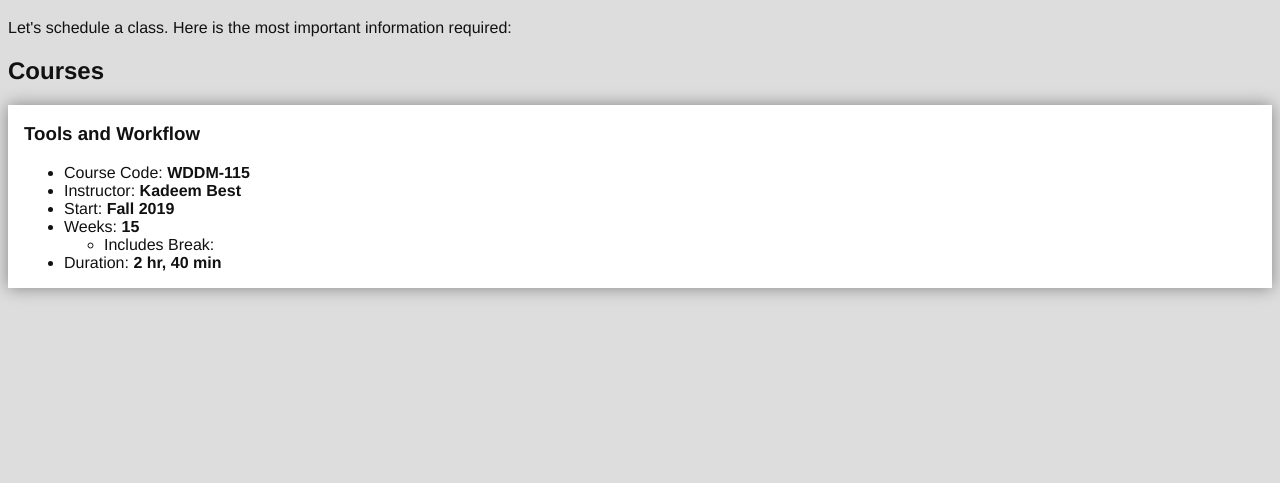
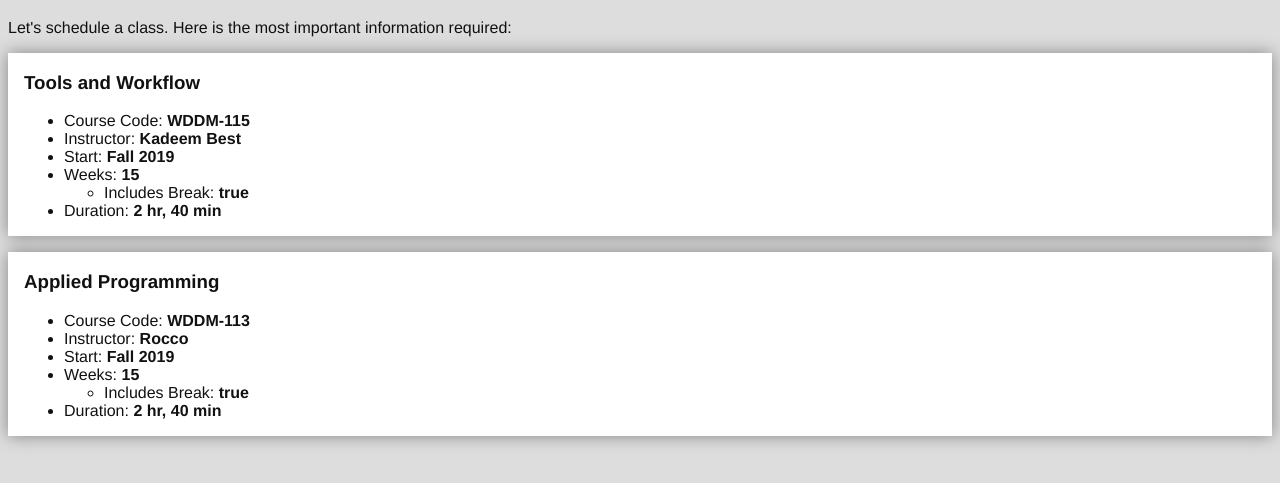
Before and after one commit to kunal-93/schedulerApp, a plain HTML site: page index.html in a window 1280 px wide. Shown: the part 61-544 px from the top of the page. Drawn offline with Linux system fonts and the light colour scheme.

Commit message:
completed project using map and join

```diff
--- a/css/index.css
+++ b/css/index.css
@@ -9,4 +9,5 @@ body {
   padding: 0 1em;
   overflow: hidden;
   box-shadow: 0 0 1em rgba(0,0,0,0.4);
+  margin: 1em 0;
 }
--- a/index.html
+++ b/index.html
@@ -14,7 +14,7 @@
       <p>Let's schedule a class. Here is the most important information required:</p>
     </header>
 
-    <main>
+    <main id="courses">
       <h2>Courses</h2>
       <article class="course">
         <h3 id="name"></h3>
--- a/js/index.js
+++ b/js/index.js
@@ -46,3 +46,25 @@ function getDurationFromMinutes(minutes) {
 
 setCourseHTML(allCourses[0]);
 // setCourseHTML(allCourses[1]);
+
+function getCourseAsHtmlString(course){
+  return `
+  <article class="course">
+  <h3>${course.name}</h3>
+  <ul>
+    <li>Course Code: <strong>${course.code}</strong></li>
+    <li>Instructor: <strong>${course.instructor}</strong></li>
+    <li>Start: <strong>${course.start.term} ${course.start.year}</strong></li>
+    <li>
+      Weeks: <strong>${course.weeks}</strong>
+      <ul>
+        <li>Includes Break: <strong>${course.breaks}</strong></li>
+      </ul>
+    </li>
+    <li>Duration: <strong>${getDurationFromMinutes(course.duration)}</strong></li>
+  </ul>
+</article>
+  `
+}
+
+document.getElementById("courses").innerHTML = allCourses.map(getCourseAsHtmlString).join('\n');
```
